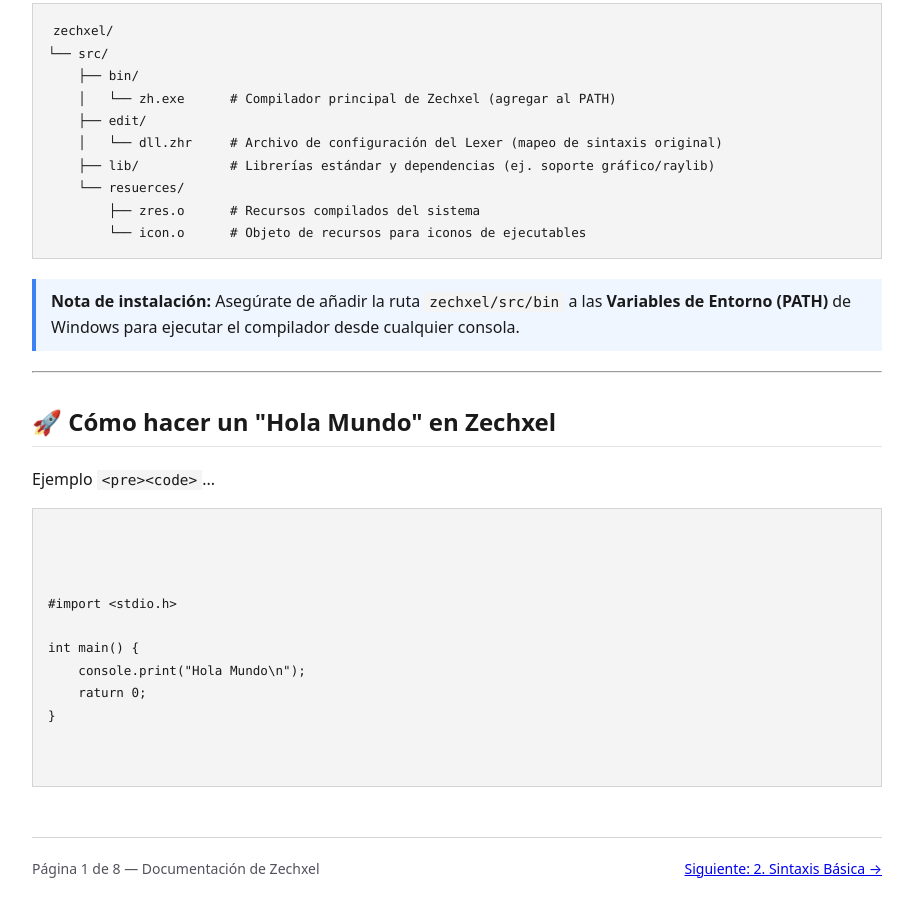
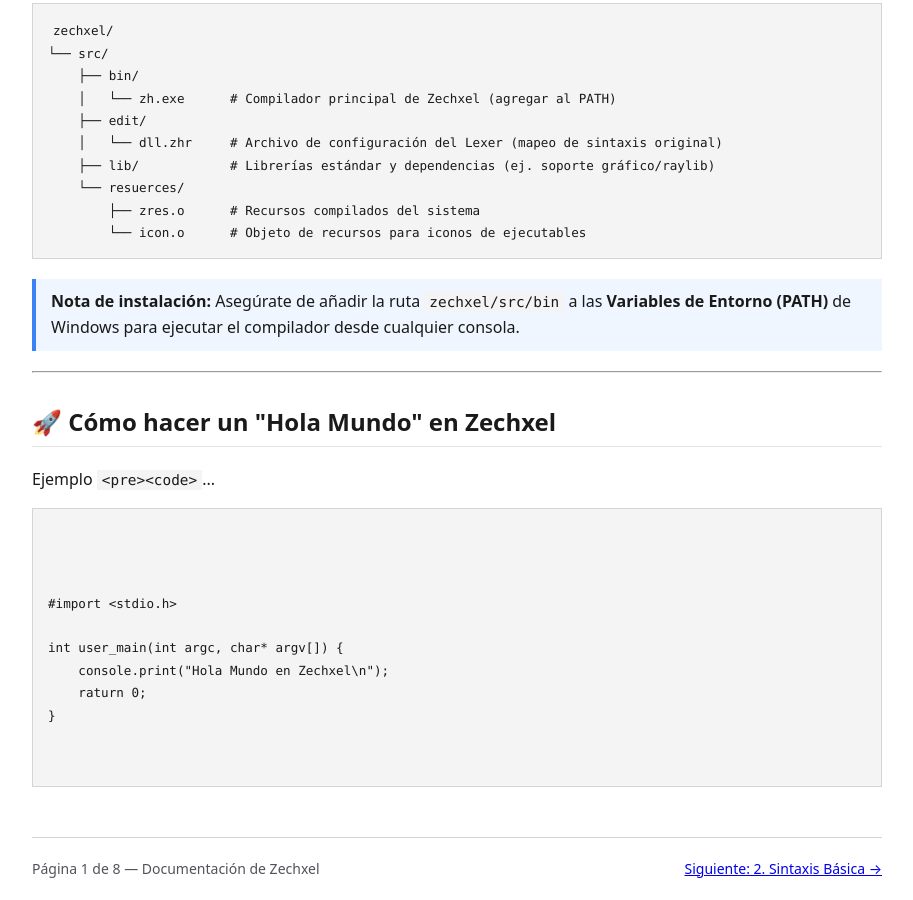
Before and after one commit to makebyr/zechxelcrew, a plain HTML site: page index.html in a window 1280 px wide. Shown: the part 687-1587 px from the top of the page, without its empty margins (183-1096 px from the left). Drawn offline with Linux system fonts and the light colour scheme.

Commit message:
Fix HTML structure and update content

```diff
--- a/index.html
+++ b/index.html
@@ -173,8 +173,8 @@
 
 #import &lt;stdio.h&gt;
 
-int main() {
-    console.print("Hola Mundo\n");
+int user_main(int argc, char* argv[]) {
+    console.print("Hola Mundo en Zechxel\n");
     raturn 0;
 }
 
```
